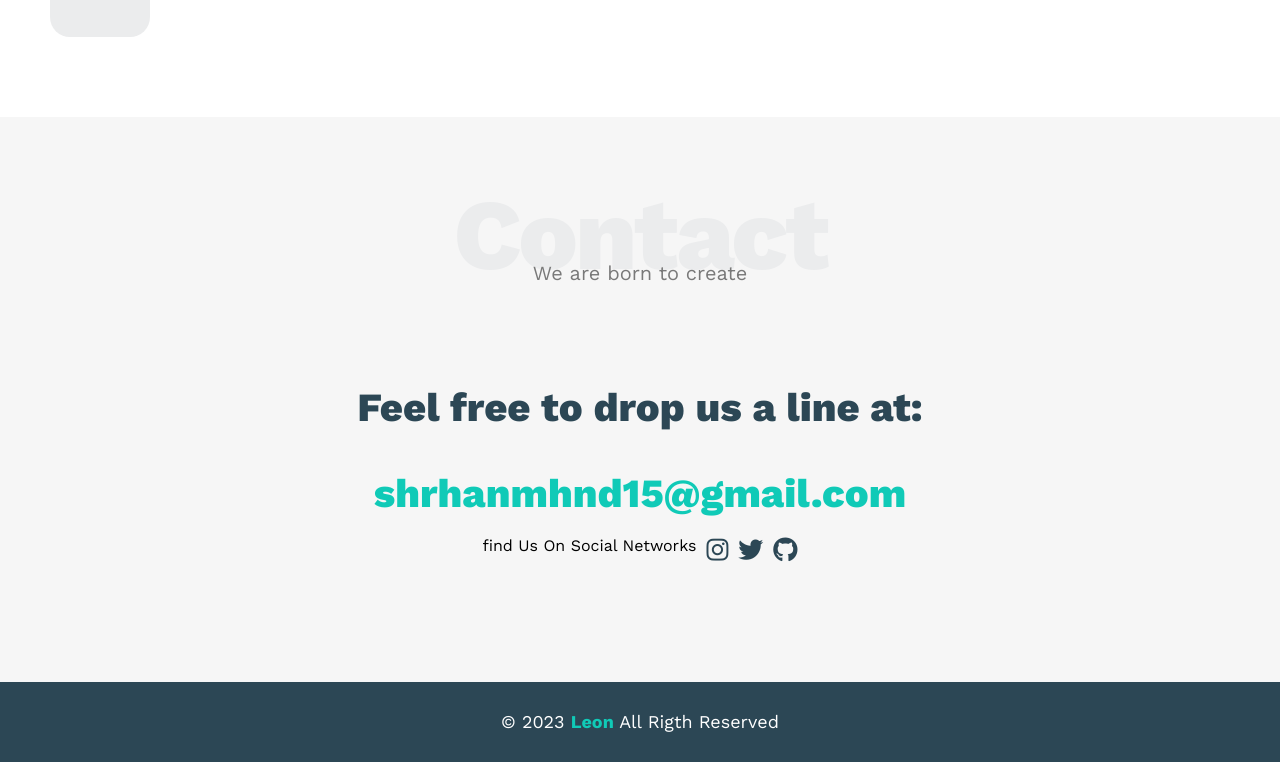
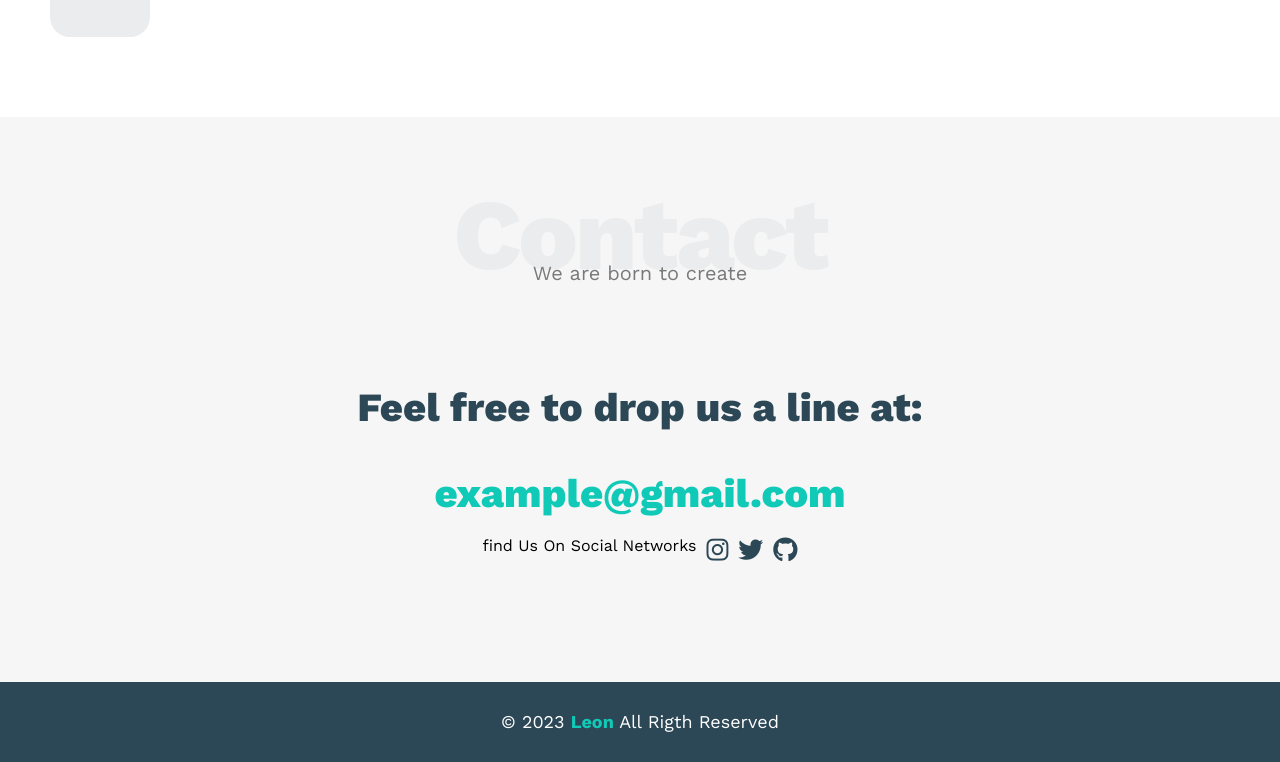
Before and after one commit to Mohaned2023/HTML_And_CSS_Template_One, a plain HTML site: page index.html in a window 1280 px wide. Shown: the part 3597-4359 px from the top of the page. Drawn offline with nearby package versions, Linux system fonts and the light colour scheme.

Commit message:
Update index.html

```diff
--- a/index.html
+++ b/index.html
@@ -224,7 +224,7 @@
                 <p>We are born to create</p>
                 <div class="info">
                     <p class="label">Feel free to drop us a line at:</p>
-                    <a href="mailto:example@gmail.com?subject=Contact" class="link">shrhanmhnd15@gmail.com</a>
+                    <a href="mailto:example@gmail.com?subject=Contact" class="link">example@gmail.com</a>
                     <div class="social">
                         find Us On Social Networks
                         <a class="fab fa-instagram" target="_blank" href="https://instagram.com/mr.lxzl?inshid=YmMyMTA2M2Y" ></a>
```
